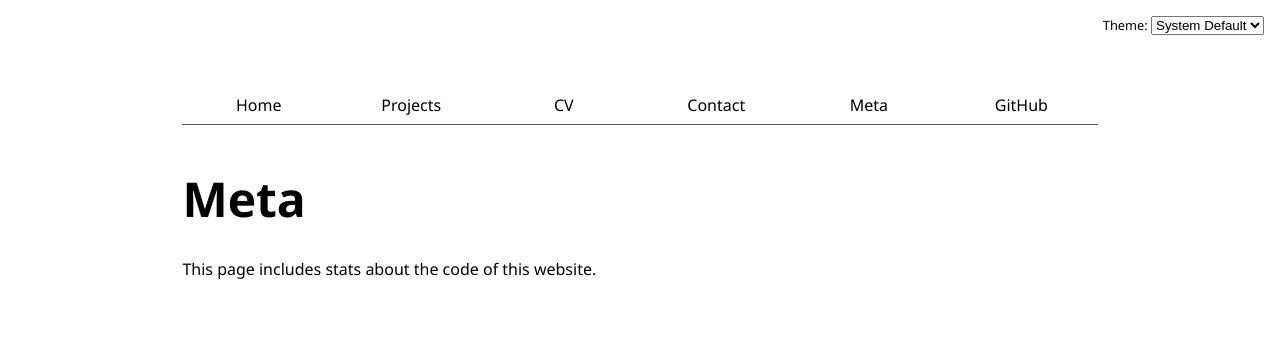
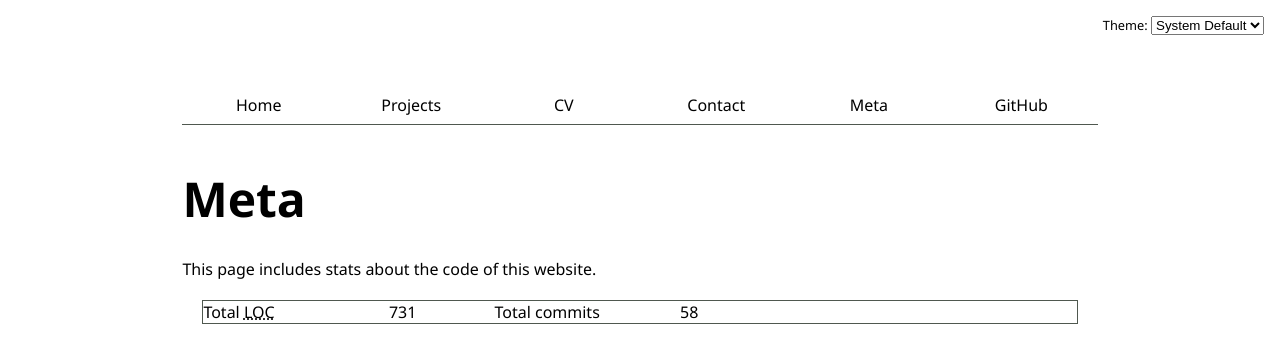
Before and after one commit to eiguzman/portfolio, a Jekyll site: the page meta/index.html, which Jekyll copies as it is, in a window 1280 px wide. Shown: the top 363 px of the page. Built offline with Jekyll 4.4.1, drawn with Linux system fonts in a browser that asks for light colours; some of the changed lines change nothing that is shown.

Commit message:
lab 6 step 1 WIP

```diff
--- a/meta/index.html
+++ b/meta/index.html
@@ -5,10 +5,13 @@
     <meta name="viewport" content="width=device-width, initial-scale=1.0">
     <link rel="stylesheet" href="../style.css">
     <script type="module" src="../global.js"></script>
+    <script type="module" src="./main.js"></script>
+    <script src="https://d3js.org/d3.v7.min.js"></script>
     <title>Edgar Guzman: Metadata</title>
 </head>
 <body>
     <h1>Meta</h1>
     <p>This page includes stats about the code of this website.</p>
+    <div id="stats"></div>
 </body>
 </html>
--- /dev/null
+++ b/meta/main.js
@@ -0,0 +1,62 @@
+let data = [];
+
+async function loadData() {
+    data = await d3.csv('loc.csv', (row) => ({
+      ...row,
+      line: Number(row.line), // or just +row.line
+      depth: Number(row.depth),
+      length: Number(row.length),
+      date: new Date(row.date + 'T00:00' + row.timezone),
+      datetime: new Date(row.datetime),
+    }));
+    displayStats();
+  }
+
+document.addEventListener('DOMContentLoaded', async () => {
+  await loadData();
+});
+let commits = d3.groups(data, (d) => d.commit);
+
+function processCommits() {
+    commits = d3
+      .groups(data, (d) => d.commit)
+      .map(([commit, lines]) => {
+        let first = lines[0];
+        let { author, date, time, timezone, datetime } = first;
+        let ret = {
+          id: commit,
+          url: 'https://github.com/vis-society/lab-7/commit/' + commit,
+          author,
+          date,
+          time,
+          timezone,
+          datetime,
+          hourFrac: datetime.getHours() + datetime.getMinutes() / 60,
+          totalLines: lines.length,
+        };
+
+        Object.defineProperty(ret, 'lines', {
+          value: lines,
+          // What other options do we need to set?
+          // Hint: look up configurable, writable, and enumerable
+        });
+
+        return ret;
+      });
+  }
+
+  function displayStats() {
+    // Process commits first
+    processCommits();
+
+    // Create the dl element
+    const dl = d3.select('#stats').append('dl').attr('class', 'stats');
+
+    // Add total LOC
+    dl.append('dt').html('Total <abbr title="Lines of code">LOC</abbr>');
+    dl.append('dd').text(data.length);
+
+    // Add total commits
+    dl.append('dt').text('Total commits');
+    dl.append('dd').text(commits.length);
+  }
--- a/style.css
+++ b/style.css
@@ -242,6 +242,21 @@ path {
   margin: 20px;
 }
 
+.stats {
+  display: grid;
+  grid-template-columns: repeat(auto-fill, minmax(8em, 1fr));
+  margin: 20px;
+  border-width: 1px;
+  border-style: solid;
+  border-color: var(--border-color-light);
+  min-width: 9em;
+  & li {
+    display: flex;
+    align-items: center;
+    margin: 5px;
+  }
+}
+
 [data-theme='dark'] body {
   background-color: var(--background-color-dark);
   color: white;
```
